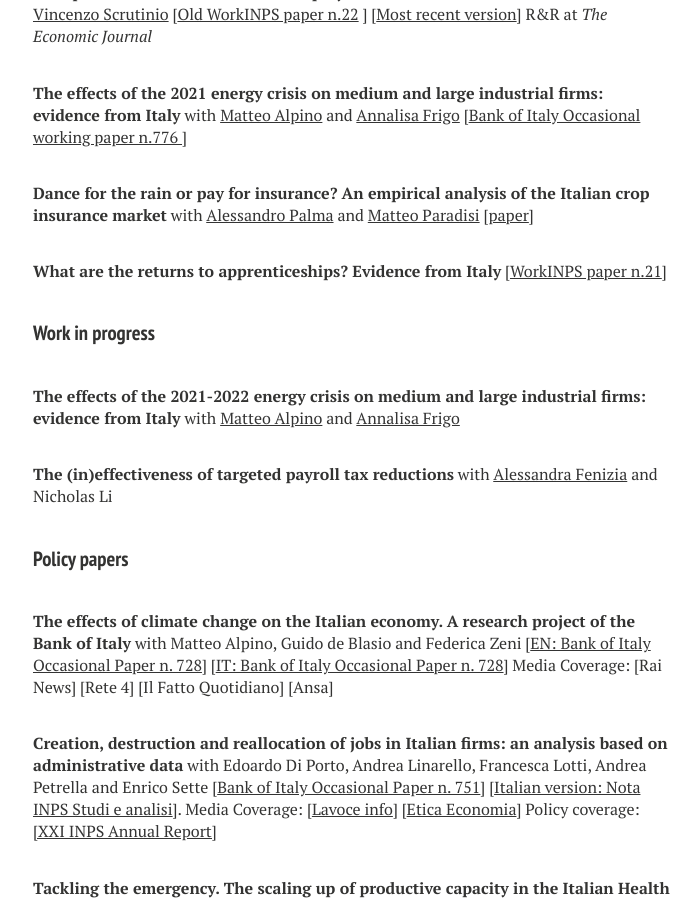
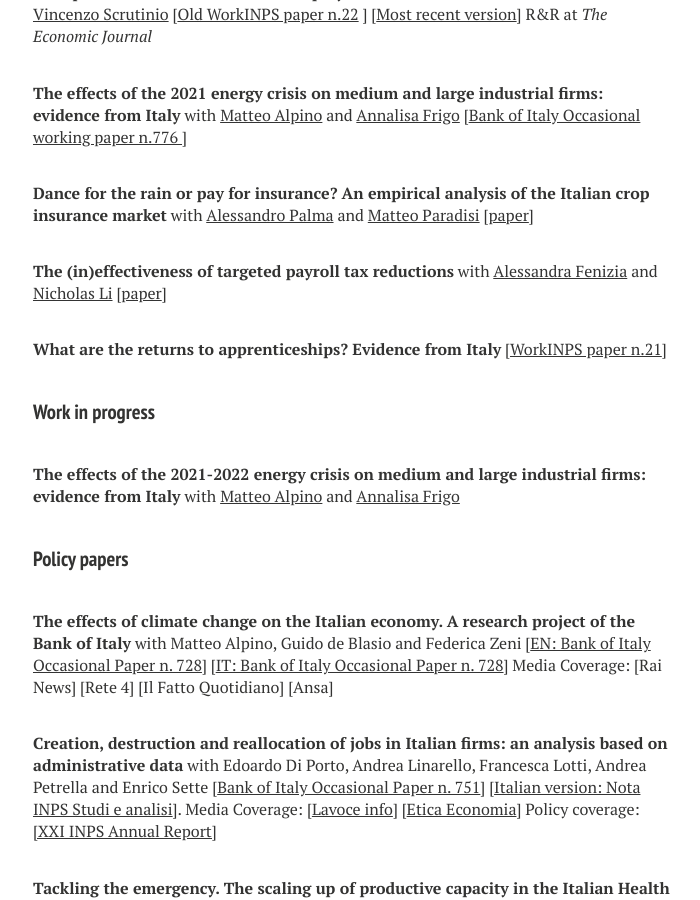
Before and after one commit to luca-citino/luca-citino.github.io, a Jekyll site: the page built from research.md, in a window 1280 px wide and 900 px high, scrolled down 634 px. Shown: the whole window, without its empty margins (287-987 px from the left). Built offline with Jekyll 4.4.1, drawn with Linux system fonts in a browser that asks for light colours; nearby versions of some CDN libraries; some web fonts are replaced; part of the change alters nothing that is shown.

Commit message:
Update research.md

```diff
--- a/research.md
+++ b/research.md
@@ -18,6 +18,8 @@ title: Research
 
 **Dance for the rain or pay for insurance? An empirical analysis of the Italian crop insurance market** with <a href="https://sites.google.com/view/alessandropalma/home">Alessandro Palma</a> and <a href="https://www.matteoparadisi.com/">Matteo Paradisi</a> [<a href="https://luca-citino.github.io/docs/CPP_dance_for_the_rain.pdf">paper</a>]
 
+**The (in)effectiveness of targeted payroll tax reductions** with <a href="https://sites.google.com/site/alessandrafenizia/">Alessandra Fenizia</a> and <a href="https://sites.google.com/view/nicholasli">Nicholas Li</a> [<a href="https://luca-citino.github.io/docs/FLC_Jan2024">paper</a>]
+
 **What are the returns to apprenticeships? Evidence from Italy** [<a href="https://www.inps.it/docallegatiNP/Mig/InpsComunica/WorkInps_Papers/21_luglio_2020_aggiornamento_WorkINPS_papers.pdf">WorkINPS paper n.21</a>]
 
 
@@ -25,7 +27,6 @@ title: Research
 
 **The effects of the 2021-2022 energy crisis on medium and large industrial firms: evidence from Italy** with <a href="https://sites.google.com/site/alpinomtt">Matteo Alpino</a> and <a href="https://annalisafrigo.weebly.com/">Annalisa Frigo</a>
 
-**The (in)effectiveness of targeted payroll tax reductions** with <a href="https://sites.google.com/site/alessandrafenizia/">Alessandra Fenizia</a> and Nicholas Li
 
 
 
```
